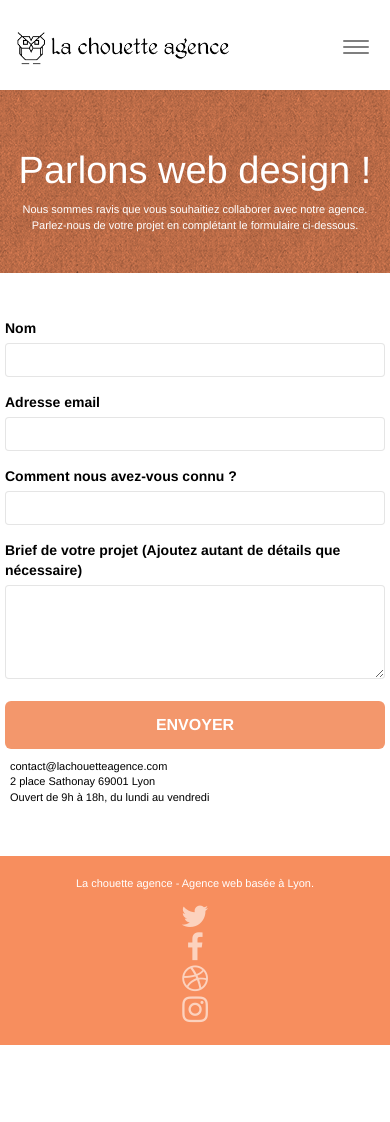
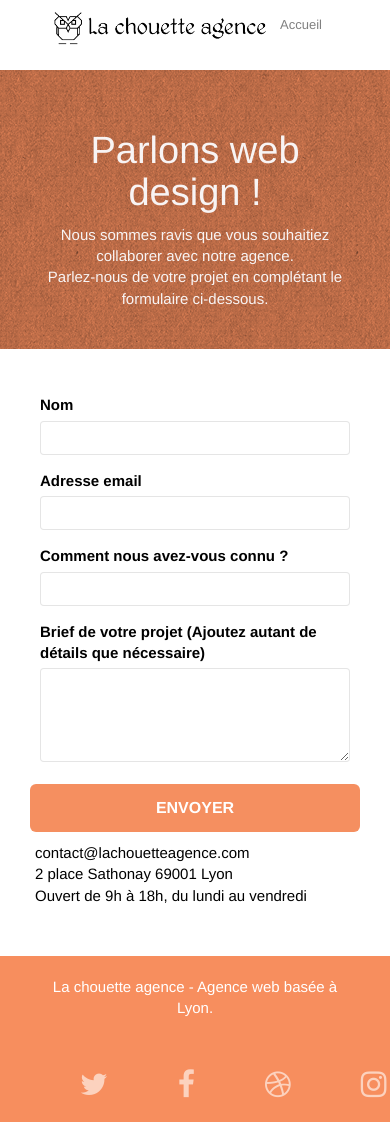
Before and after one commit to tigrini/projet-scolaire, a plain HTML site: page page2.html in a window 390 px wide. Before the commit the page ends 1045 px from the top, so only its background shows below. Drawn offline with nearby package versions, Linux system fonts and the light colour scheme; files that its build step writes are made by us from their sources; a script that the page names is missing.

Commit message:
code final

```diff
--- a/page2.html
+++ b/page2.html
@@ -2,15 +2,16 @@
 <html lang="fr">
 <head>
     <meta charset="utf-8">
-    <meta name="keywords" content="">
-    <meta name="description" content="">
+    <meta name="keywords" content="seo, google, site web, site internet, agence design lyon, agence design, agence design,agence design,agence design,agence design,agence design,agence design,agence design,agence design">
+    <meta name="description" content="Notre agence conçoit votre stratégie digitale, développe vos solutions, maintient et booste votre visibilité en ligne.">
     <meta name="viewport" content="width=device-width, initial-scale=1.0, viewport-fit=cover">
 	<meta name="google-site-verification" content="BXMlWF4J7gaidVvQKpwBplE59_U5AV43Nl_BAbGCPrw" />
 
+	<link rel="apple-touch-icon" href="/example.png">
     <link rel="shortcut icon" type="image/png" href="favicon.jpg">
     <link rel="stylesheet" type="text/css" href="./css/bootstrap.min.css">
 	<link rel="stylesheet" type="text/css" href="style.css">
-	<link rel="stylesheet" type="text/css" href="./css/font-awesome.min.css">
+	<link rel="stylesheet" type="text/css" href="./css/font-awesome.css">
 	<link rel="stylesheet" type="text/css" href="./css/et-line.min.css">
 
 
@@ -19,7 +20,7 @@
 	<script src="./js/blocs.min.js"></script>
 	<script src="./js/jqBootstrapValidation.js"></script>
 	<script src="./js/formHandler.js"></script>
-    <title>page2</title>
+    <title>conatct</title>
 
 
 <!-- Analytics -->
@@ -32,30 +33,19 @@
 <div class="page-container">
 
 <!-- bloc-0 -->
-<div class="bloc bgc-white l-bloc " id="bloc-0">
-	<div class="container bloc-sm">
+
+	<div class="container ">
 		<nav class="navbar row">
 			<div class="navbar-header">
 				<a class="navbar-brand" href="index.html"><img src="img/la-chouette-agence.png" alt="atlanta web design logo" height="40" /></a>
-				<button id="nav-toggle" type="button" class="ui-navbar-toggle navbar-toggle" data-toggle="collapse" data-target=".navbar-1">
-					<span class="sr-only">Toggle navigation</span><span class="icon-bar"></span><span class="icon-bar"></span><span class="icon-bar"></span>
-				</button>
+
 			</div>
-			<div class="collapse navbar-collapse navbar-1 special-dropdown-nav">
-				<ul class="site-navigation nav navbar-nav">
-					<li>
+			<div class="menu">
 					<a href="index.html">Accueil</a>
-					</li>
-					<li>
-					</li>
-					<li>
-						<a href="page2.html">page2 &gt;</a>
-					</li>
-				</ul>
 			</div>
 		</nav>
 	</div>
-</div>
+
 <!-- bloc-0 END -->
 
 <!-- bloc-6 -->
@@ -83,27 +73,35 @@
 			<div class="col-sm-6">
 				<form id="form_1" novalidate success-msg="Your message has been sent." fail-msg="Sorry it seems that our mail server is not responding, Sorry for the inconvenience!">
 					<div class="form-group">
-						<label>
+						<p>
+							<label for="name">
 							 Nom
 							</label>
 							<input id="name" class="form-control" required />
+						</p>
 					</div>
 					<div class="form-group">
-						<label>
+					 	<p>
+							<label for="email">
 							 Adresse email
 						 	</label>
 							<input id="email" class="form-control" type="email" required />
+					 	</p>
 					</div>
 					<div class="form-group">
-						<label>
+						<p>
+							<label for="input_504">
 							 Comment nous avez-vous connu ?
 							</label>
 							<input class="form-control" type="email" required id="input_504" />
+						</p>
 					</div>
 					<div class="form-group">
-						<label>
+						<p>
+							<label for="message">
 							 Brief de votre projet (Ajoutez autant de détails que nécessaire)<br>
 							</label><textarea id="message" class="form-control" rows="4" cols="50" required></textarea>
+						</p>
 					</div>
 					<button class="bloc-button btn btn-lg btn-block cta-hero btn-atomic-tangerine" type="submit">
 						Envoyer
@@ -136,22 +134,22 @@
 				<div class="row row-no-gutters social">
 					<div class="col-sm-3">
 						<div class="text-center">
-							<a class="social" href="index.html"><span class="fa fa-twitter icon-md"></span></a>
+							<a class="social" href="page2.html"><span class="fa fa-twitter icon-md"></span></a>
 						</div>
 					</div>
 					<div class="col-sm-3">
 						<div class="text-center">
-							<a class="social" href="index.html"><span class="fa fa-facebook icon-md"></span></a>
+							<a class="social" href="page2.html"><span class="fa fa-facebook icon-md"></span></a>
 						</div>
 					</div>
 					<div class="col-sm-3">
 						<div class="text-center">
-							<a class="social" href="index.html"><span class="fa fa-dribbble icon-md"></span></a>
+							<a class="social" href="page2.html"><span class="fa fa-dribbble icon-md"></span></a>
 						</div>
 					</div>
 					<div class="col-sm-3">
 						<div class="text-center">
-							<a class="social" href="index.html"><span class="fa fa-instagram icon-md"></span></a>
+							<a class="social" href="page2.html"><span class="fa fa-instagram icon-md"></span></a>
 						</div>
 					</div>
 				</div>
--- a/style.css
+++ b/style.css
@@ -279,8 +279,8 @@ a:hover {
 
 .row.row-no-gutters > [class^="col-"],
 .row.row-no-gutters > [class*=" col-"] {
-    padding-right: 0;
-    padding-left: 0;
+    padding: 0,
+
 }
 
 #bloc-1-hero h1 {
@@ -288,8 +288,18 @@ a:hover {
 }
 
 .navbar {
-    margin-bottom: 0;
-    z-index: 1;
+    display: flex;
+    justify-content: space-between;
+}
+
+.menu {
+    margin-top: 15px;
+    margin-right: 30px;
+    font-size: 1.3rem;
+}
+
+.menu a {
+    color: gray;
 }
 
 .navbar-brand {
@@ -320,48 +330,21 @@ a:hover {
 .navbar .nav {
     padding-top: 2px;
     margin-right: 16px;
-    float: right;
-    z-index: 1;
+
+
 }
 
 .nav > li {
-    float: left;
+
     margin-top: 4px;
     font-size: 16px;
 }
 
-.navbar-nav .open .dropdown-menu > li > a {
-    text-align: inherit;
-}
 
 .nav > li a:hover,
 .nav > li a:focus {
+
     background: transparent;
-}
-
-.navbar-toggle {
-    margin: 10px 10px 0 0;
-    border: 0px;
-}
-
-.navbar-toggle:hover {
-    background: transparent!important;
-}
-
-.navbar-toggle .icon-bar {
-    background-color: rgba(0, 0, 0, .5);
-    width: 26px;
-}
-
-.nav-invert .navbar .nav {
-    float: left;
-}
-
-.nav-invert .navbar-header,
-.nav-invert .navbar-brand {
-    float: right;
-    position: relative;
-    z-index: 2;
 }
 .col-sm-6 img {
     width: 270px;
@@ -518,6 +501,9 @@ button {
     border-color: rgba(0, 0, 0, .1);
     box-shadow: none;
 }
+textarea {
+    width: 50%;
+}
 
 .scrollToTop {
     width: 40px;
@@ -650,7 +636,7 @@ a[data-lightbox]:hover img {
 
 
 .container {
-    max-width: 1000px;
+    width: 100%;
 }
 
 .hero-bloc-text {
@@ -672,7 +658,7 @@ a[data-lightbox]:hover img {
 }
 
 p {
-    font-size: 11px;
+    font-size: 15px;
 }
 
 .tight-width-whitespace {
@@ -693,10 +679,17 @@ p {
     font-size: 16px;
     font-weight: 700;
 }
+a {
+    text-decoration: none;
+}
 
 .social {
     max-width: 400px;
     margin: auto auto auto auto;
+    display: flex;
+    justify-content: space-between;
+    padding: 20px;
+
 }
 
 h2 {
@@ -749,7 +742,7 @@ h4 {
 }
 
 .black-background {
-    background-color: rgba(32, 30, 20, 0.7);
+    background-color: rgba(12, 11, 8, 0.7);
     padding: 40px 40px 40px 40px;
 }
 
@@ -764,14 +757,14 @@ h4 {
 }
 
 .bgc-dark-slate-blue {
-    background-color: #364577;
+    background-color: #2d3e72;
 }
 
 .bgc-atomic-tangerine {
-    background-color: #f78e5e;
+    background-color: #f78e5e!important;
 }
 .fond-noir {
-    background-color: rgba(32, 30, 20, 0.7);
+    background-color: rgba(17, 17, 12, 0.7);
     width: 400px;
     padding: 10px;
     margin: auto;
@@ -779,7 +772,7 @@ h4 {
 }
 
 .tc-white {
-    color: #FFFFFF!important;
+    color: #f8f4f4!important;
     position: relative;
 
 }
@@ -792,12 +785,12 @@ h4 {
 
 
 .btn-atomic-tangerine {
-    background: #F3976C;
+    background: #f58f60;
     color: #FFFFFF!important;
 }
 
 .btn-atomic-tangerine:hover {
-    background: #c27956!important;
+    background: #e2916b!important;
     color: #FFFFFF!important;
 }
 
@@ -936,17 +929,7 @@ h4 {
         -webkit-transform: none;
         -ms-transform: none;
     }
-    .nav > li {
-        margin-top: 0;
-        border-bottom: 1px solid rgba(0, 0, 0, .1);
-        background: rgba(0, 0, 0, .05);
-        text-align: left;
-        padding-left: 15px;
-        width: 100%;
-    }
-    .nav > li:hover {
-        background: rgba(0, 0, 0, .08);
-    }
+
     .dropdown .dropdown a .caret {
         float: none;
         margin: 5px 0 0 10px!important;
@@ -1055,6 +1038,9 @@ h4 {
     .block-titre {
         width: 300px;
     }
+    textarea {
+        width: 100%;
+    }
 }
 
 @media (max-width: 767px) {
```
Also changed, not shown: index.html (+5 -3 lines), css/bootstrap.css. Lines whose indentation alone changed are shown as unchanged.
